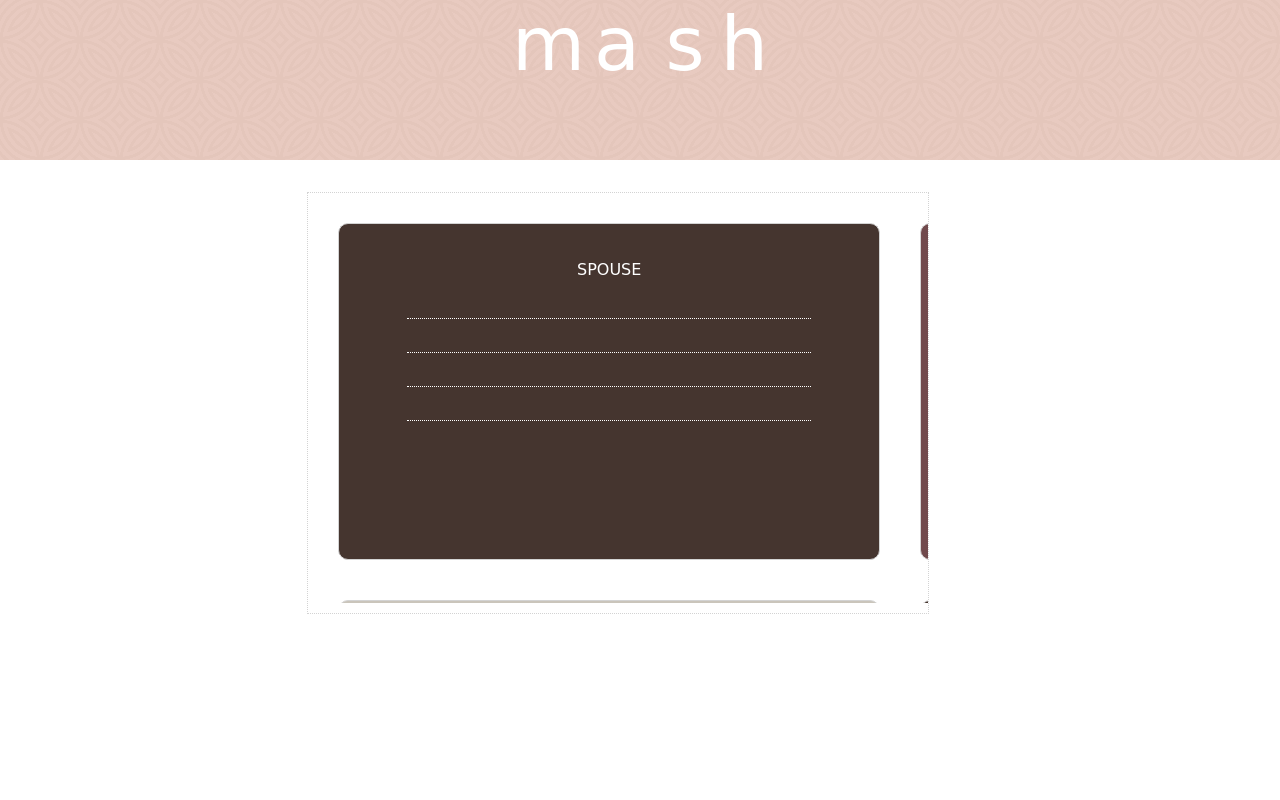
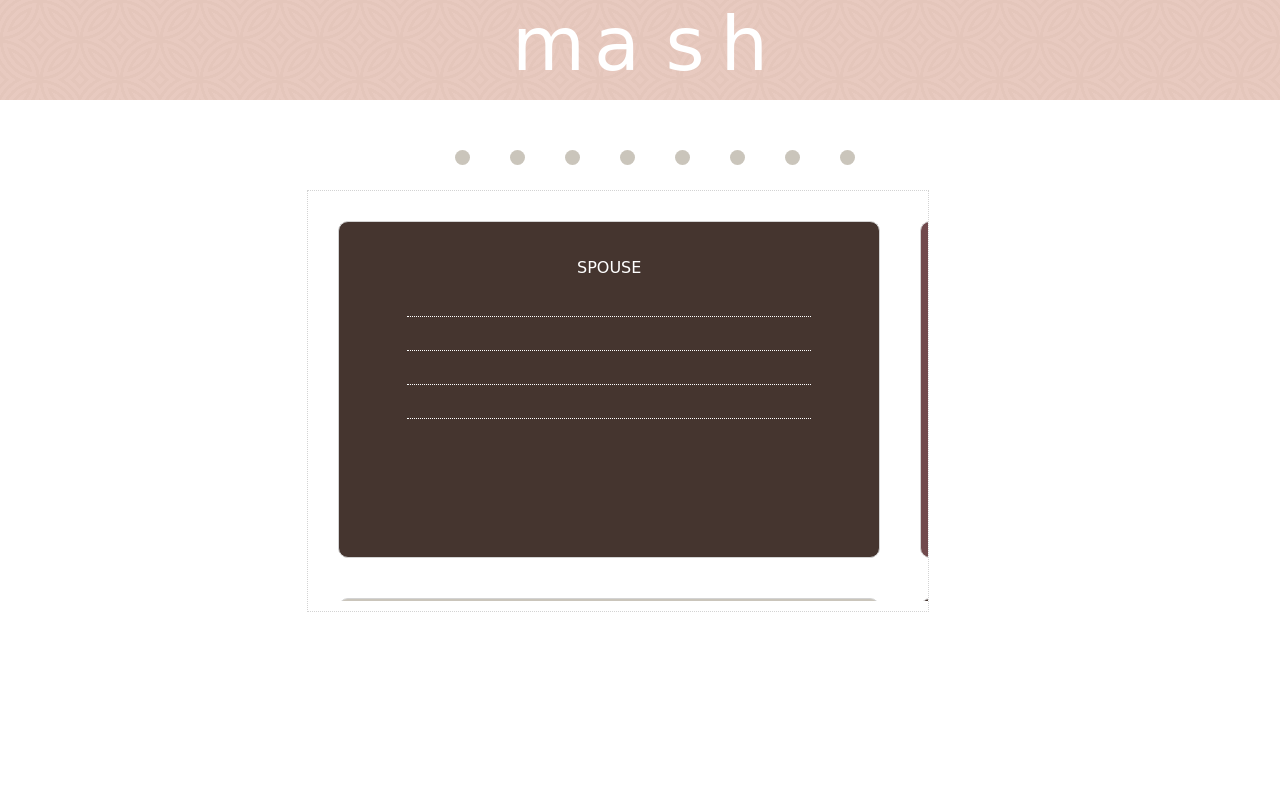
Before and after one commit to karynntran/mash, a PHP site: page / in a window 1280 px wide; the page is wider, and only the part inside the window is pictured. Run offline with PHP 8.4, Linux system fonts and the light colour scheme; some web fonts are replaced.

Commit message:
Create a nav bar

```diff
--- a/css/style.css
+++ b/css/style.css
@@ -25,8 +25,8 @@ body {
   font-family: 'Lily Script One', cursive;
   font-size: 75px;
   width: 100%;
-  height: 20%;
-  position: absolute;
+  height: 100px;
+  position: relative;
   margin: 0 auto;
   top: 0;
   right: 0;
@@ -56,6 +56,22 @@ body {
   right: -100px;
   animation: slide-right-forty 0.5s forwards; }
 
+.nav {
+  height: 10px;
+  width: 100%;
+  position: absolute;
+  top: 150px;
+  left: 34%;
+  margin: 0 auto; }
+
+.nav-circles {
+  height: 15px;
+  width: 15px;
+  border-radius: 50%;
+  background-color: #cac5bb;
+  margin: 0 20px;
+  float: left; }
+
 .mash-forms {
   width: 600px;
   height: 400px;
@@ -64,7 +80,7 @@ body {
   margin: 0 auto;
   padding: 10px;
   text-align: center;
-  top: 24%;
+  top: 190px;
   left: 24%;
   position: absolute;
   display: inline;
--- a/index.html
+++ b/index.html
@@ -19,6 +19,18 @@
 				</div>
 			</div>
 		</div>
+
+		<div class="nav">
+			<div class="nav-circles" id="spouseNav"></div>
+			<div class="nav-circles" id="marriageAge"></div>
+			<div class="nav-circles" id="honeymooneNav"></div>
+			<div class="nav-circles" id="numberOfKidsNav"></div>
+			<div class="nav-circles" id="jobNav"></div>
+			<div class="nav-circles" id="petNav"></div>
+			<div class="nav-circles" id="carNav"></div>
+			<div class="nav-circles" id="liveInNav"></div>
+		</div>
+
 		<div class="mash-forms">
 			<div class="mash-form-small">
 				<div class="category" id="spouse">
--- a/sass/style.scss
+++ b/sass/style.scss
@@ -35,8 +35,8 @@ body {
 	font-family: 'Lily Script One', cursive;
 	font-size: 75px;
 	width: 100%;
-	height: 20%;
-	position: absolute;
+	height: 100px;
+	position: relative;
 	margin: 0 auto;
 	top: 0;
 	right: 0;
@@ -70,6 +70,23 @@ body {
     animation: slide-right-forty 0.5s forwards;
 }
 
+.nav {
+	height: 10px;
+	width: 100%;
+	position: absolute;
+	top: 150px;
+	left: 34%;
+	margin: 0 auto;
+}
+
+.nav-circles {
+	height: 15px;
+	width: 15px;
+	border-radius: 50%;
+	background-color: $tan;
+	margin: 0 20px;
+	float: left;
+}
 
 .mash-forms {
 	width: 600px;
@@ -79,7 +96,7 @@ body {
 	margin: 0 auto;
 	padding: 10px;
 	text-align: center;
-	top: 24%;
+	top: 190px;
 	left: 24%;
 	position: absolute;
 	display: inline;
```
Also changed, not shown: 1 other file.
